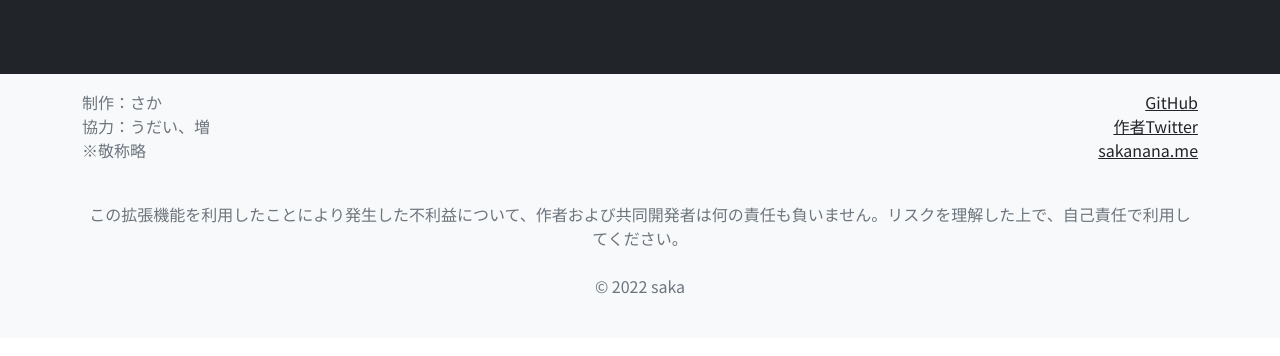
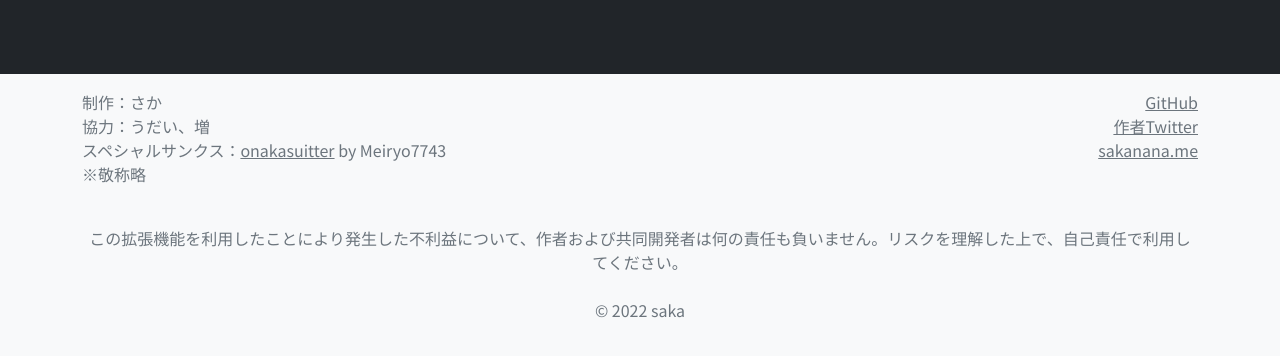
Before and after one commit to saka-naname/kadaiowatter, a browser extension: page docs/index.html in a window 1280 px wide. Shown: the part 2177-2533 px from the top of the page. Drawn offline with nearby package versions, Linux system fonts and the light colour scheme.

Commit message:
add special thanks

```diff
--- a/docs/index.html
+++ b/docs/index.html
@@ -109,12 +109,12 @@
     <footer class="footer mt-auto px-4 py-3 bg-light text-muted">
         <div class="container d-flex flex-wrap justify-content-center">
             <div class="col-12 col-sm-6 text-center text-sm-start">
-                <p>制作：さか<br>協力：うだい、増<br>※敬称略</p>
+                <p>制作：さか<br>協力：うだい、増<br>スペシャルサンクス：<a href="https://onakasuitter.meiryo7743.net" class="text-muted">onakasuitter</a> by Meiryo7743<br>※敬称略</p>
             </div>
             <div class="col-12 col-sm-6 text-center text-sm-end">
-                <a href="https://github.com/saka-naname/kadaiowatter" class="link-dark">GitHub</a><br>
-                <a href="https://twitter.com/naname_eis" class="link-dark">作者Twitter</a><br>
-                <a href="https://sakanana.me" class="link-dark">sakanana.me</a>
+                <a href="https://github.com/saka-naname/kadaiowatter" class="text-muted">GitHub</a><br>
+                <a href="https://twitter.com/naname_eis" class="text-muted">作者Twitter</a><br>
+                <a href="https://sakanana.me" class="text-muted">sakanana.me</a>
             </div>
         </div>
         <div class="container">
```
